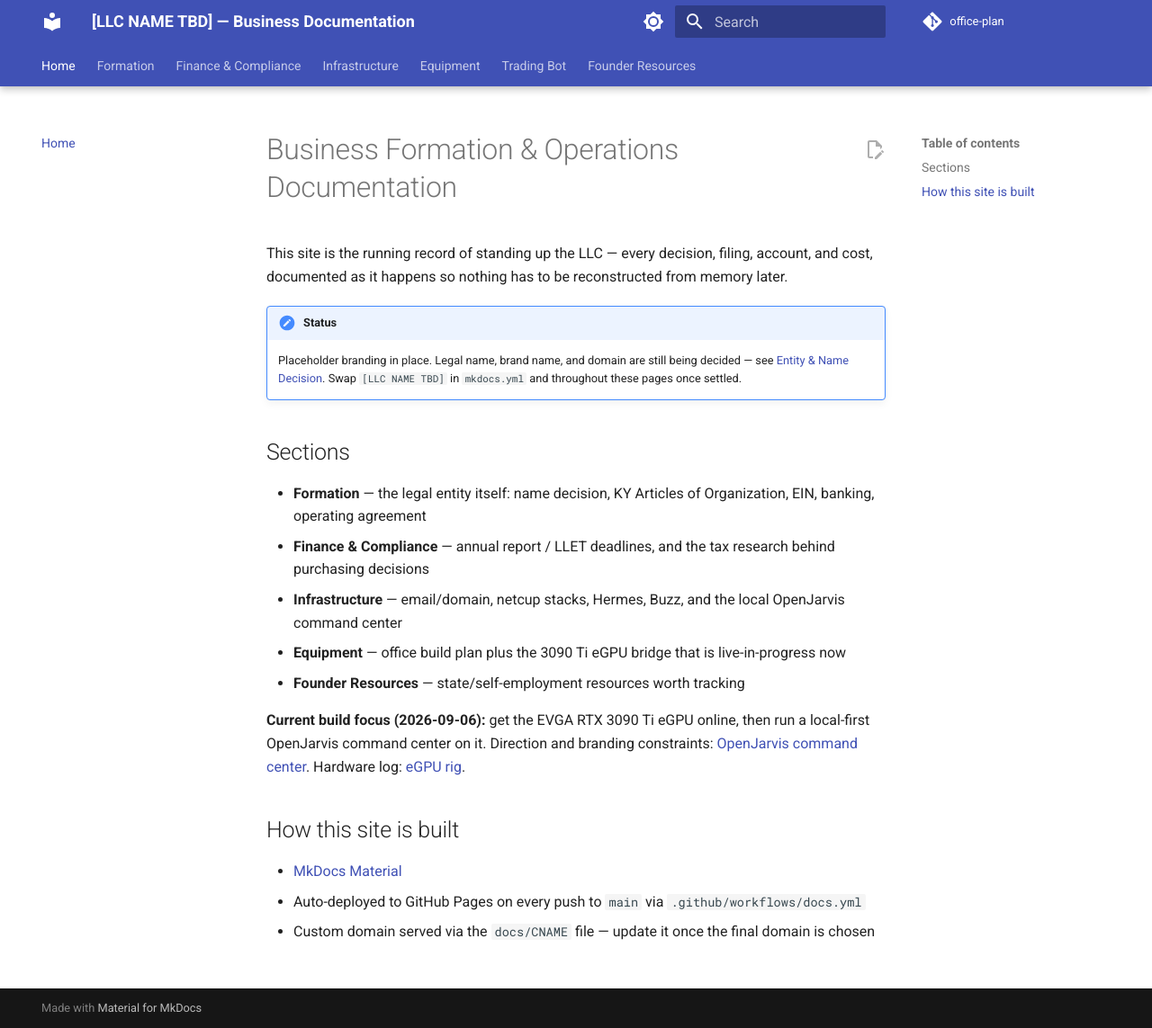
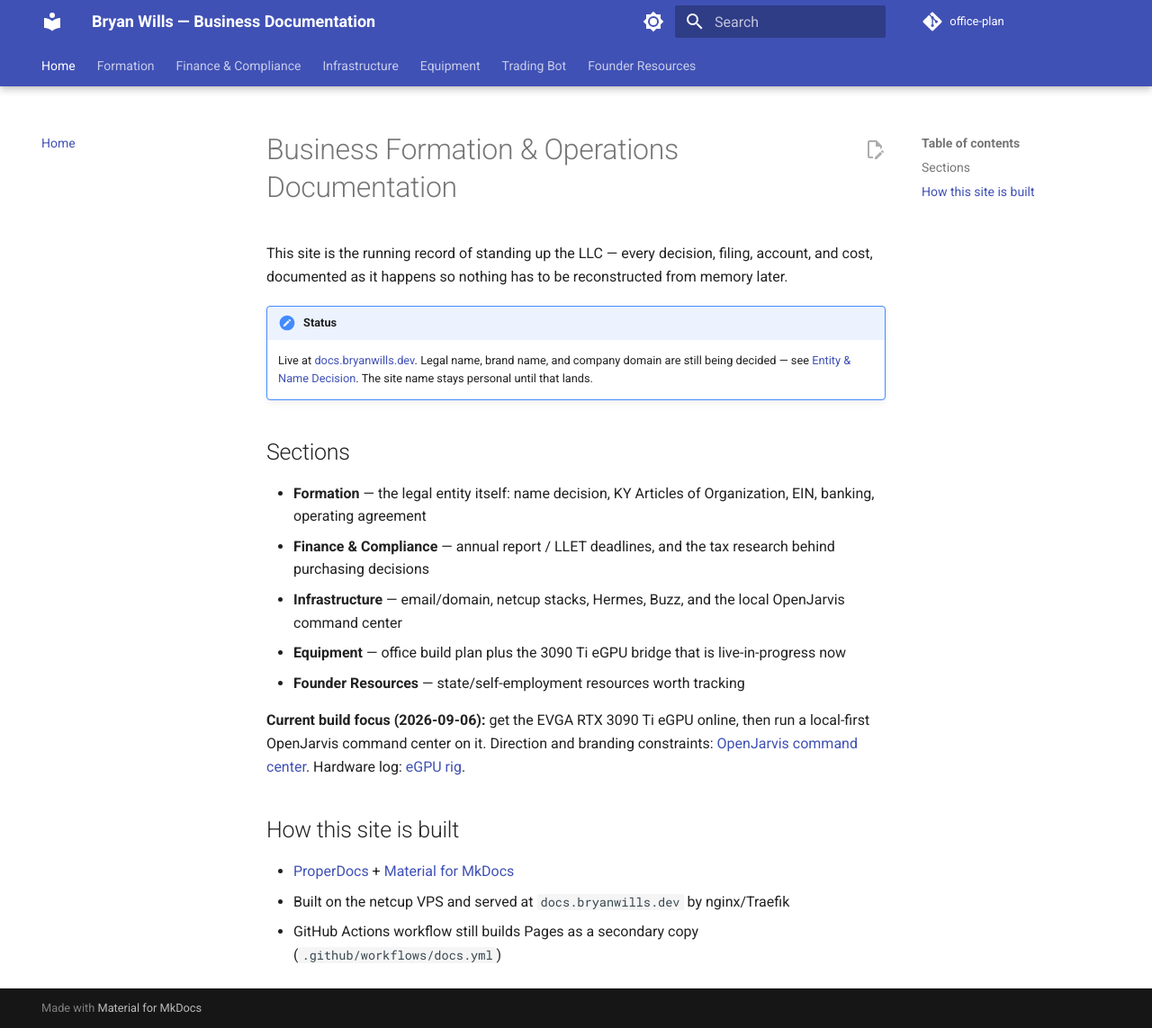
Before and after one commit to bryanwills/office-plan, an MkDocs documentation site: the page built from docs/index.md, in a window 1280 px wide and 1143 px high. Shown: the whole window at 90% size. Built offline with MkDocs 1.6.1 and Material for MkDocs 9.7.7, drawn with Linux system fonts in a browser that asks for light colours; comment, search, counter and statistics services are not loaded.

Commit message:
Publish docs.bryanwills.dev and add Paperless stack for ai-nuc
Serve ProperDocs from netcup (docs.bryanwills.dev). Add a Tailscale-only
Paperless-ngx compose and deploy script for the NUC; it still needs an
SSH key on ai-nuc before it can be started from gateway.

```diff
--- a/docs/index.md
+++ b/docs/index.md
@@ -3,7 +3,7 @@
 This site is the running record of standing up the LLC — every decision, filing, account, and cost, documented as it happens so nothing has to be reconstructed from memory later.
 
 !!! note "Status"
-    Placeholder branding in place. Legal name, brand name, and domain are still being decided — see [Entity & Name Decision](formation/entity-decision.md). Swap `[LLC NAME TBD]` in `mkdocs.yml` and throughout these pages once settled.
+    Live at [docs.bryanwills.dev](https://docs.bryanwills.dev). Legal name, brand name, and company domain are still being decided — see [Entity & Name Decision](formation/entity-decision.md). The site name stays personal until that lands.
 
 ## Sections
 
@@ -17,6 +17,6 @@
 
 ## How this site is built
 
-- [MkDocs Material](https://squidfunk.github.io/mkdocs-material/)
-- Auto-deployed to GitHub Pages on every push to `main` via `.github/workflows/docs.yml`
-- Custom domain served via the `docs/CNAME` file — update it once the final domain is chosen
+- [ProperDocs](https://properdocs.org/) + [Material for MkDocs](https://squidfunk.github.io/mkdocs-material/)
+- Built on the netcup VPS and served at `docs.bryanwills.dev` by nginx/Traefik
+- GitHub Actions workflow still builds Pages as a secondary copy (`.github/workflows/docs.yml`)
--- a/mkdocs.yml
+++ b/mkdocs.yml
@@ -1,6 +1,6 @@
-site_name: "[LLC NAME TBD] — Business Documentation"
+site_name: "Bryan Wills — Business Documentation"
 site_description: "Formation, compliance, infrastructure, and operating documentation"
-site_url: "https://docs.example.com"  # TODO: replace with your real docs subdomain once the name/domain is settled
+site_url: "https://docs.bryanwills.dev"
 
 # TODO: replace with your actual GitHub org/repo once this is pushed
 repo_url: "https://github.com/bryanwills/office-plan"
```
Also changed, not shown: PROJECT_STATE.md (+3 -3 lines), stacks/paperless/README.md (added, +34 -0 lines), 4 other files.
